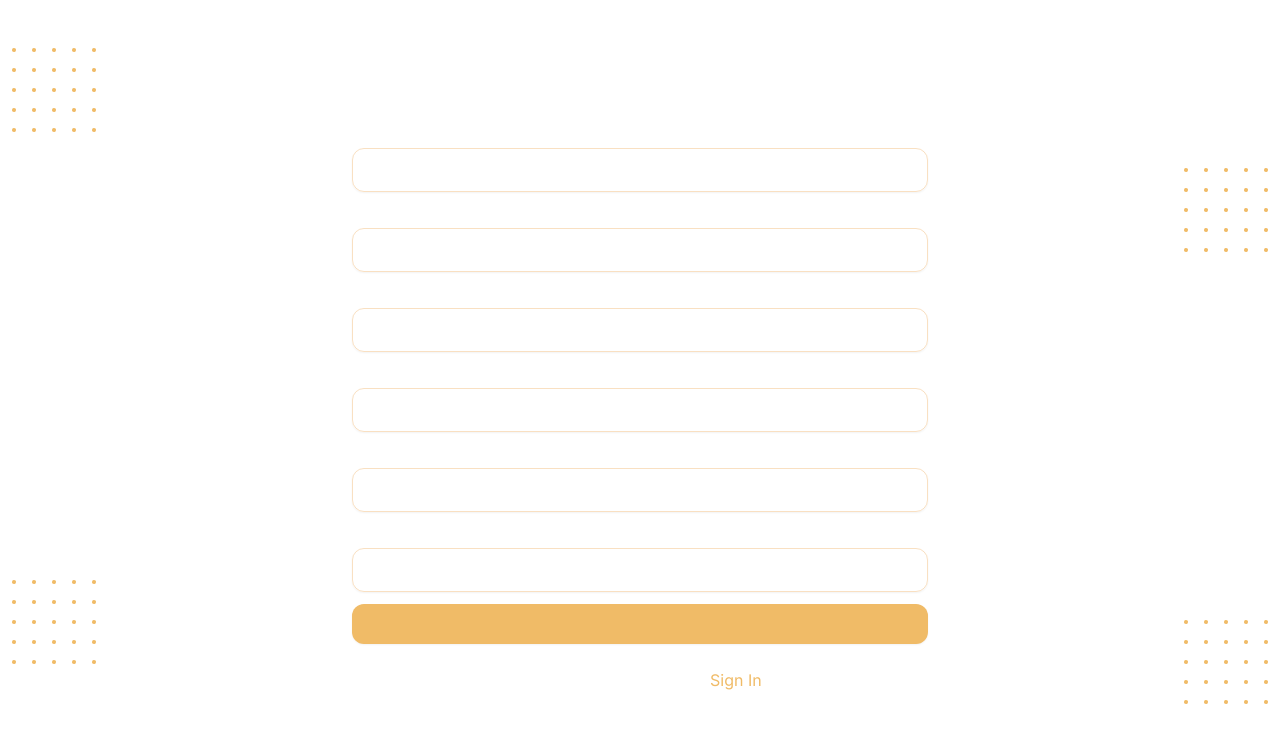
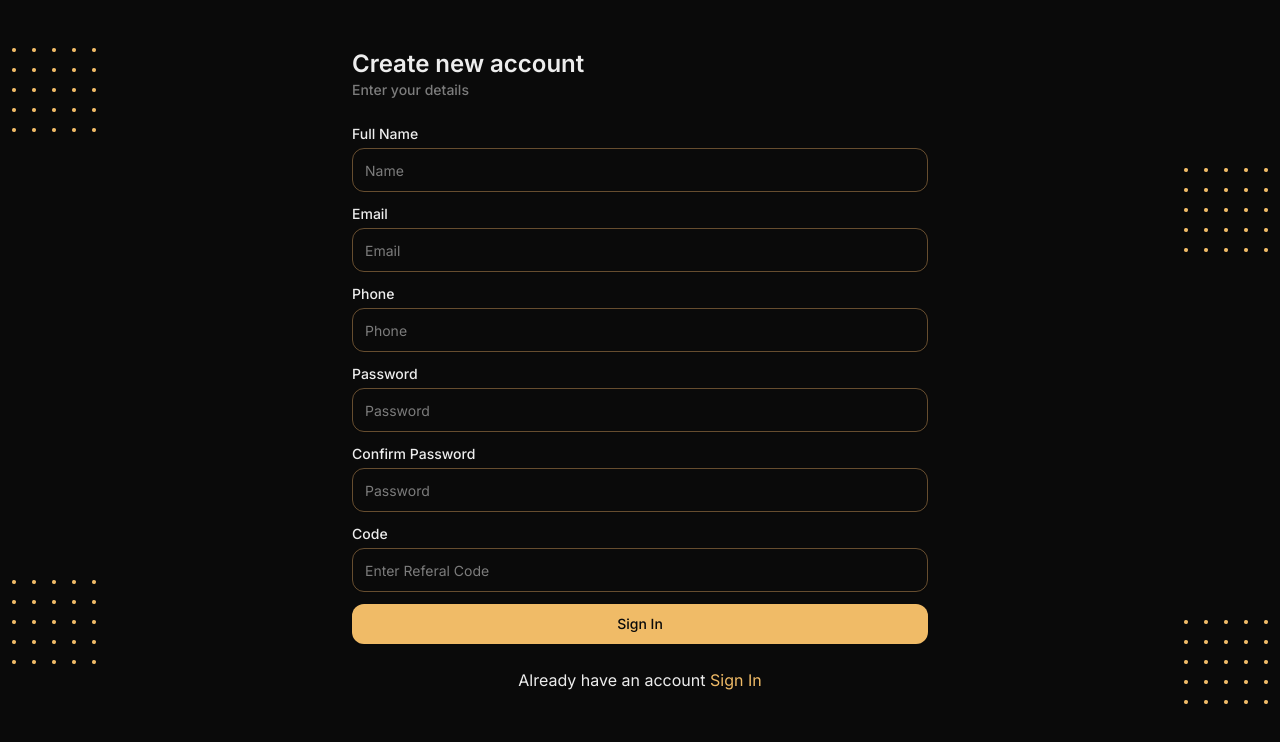
Before and after one commit to mushee22/horus-web-app, a Next.js app: page /sign-up in a window 1280 px wide. Shown: the top 742 px of the page. Built offline with nearby package versions, Linux system fonts and the light colour scheme; no server answers.

Commit message:
Update BackButton class and adjust Container padding for improved layout consistency

```diff
--- a/src/app/(protected)/community/[slug]/page.tsx
+++ b/src/app/(protected)/community/[slug]/page.tsx
@@ -5,7 +5,7 @@ export default function Page() {
   return (
     <div className=" flex-1 flex flex-col relative h-[100dvh] ">
       <div className="shadow-md py-2 h-[60px] sticky top-0 flex gap-x-3  items-center bg-black/50 pl-2">
-        <BackButton className="w-9 h-9 md:hidden"/>
+        <BackButton className=" md:hidden" />
         <p className="text-lg font-medium"># Batch 1</p>
       </div>
       <>
--- a/src/app/globals.css
+++ b/src/app/globals.css
@@ -26,12 +26,12 @@
   --color-muted: var(--muted)
 }
 
-@media (prefers-color-scheme: dark) {
+
   :root {
     --background: #0a0a0a;
     --foreground: #ededed;
   }
-}
+
 
 body {
   background: var(--background);
--- a/src/components/elements/container.tsx
+++ b/src/components/elements/container.tsx
@@ -7,7 +7,7 @@ interface Props extends PropsWithChildren {
 
 export default function Container({ children, className = '' }: Props) {
     return (
-        <section className={cn('container px-2 md:px-5 max-w-7xl mx-auto py-10 pb-[86px]', className)}>
+        <section className={cn('container px-2 md:px-5 max-w-7xl mx-auto py-3 md:py-10 pb-[86px]', className)}>
             {children}
         </section>
     )
```
